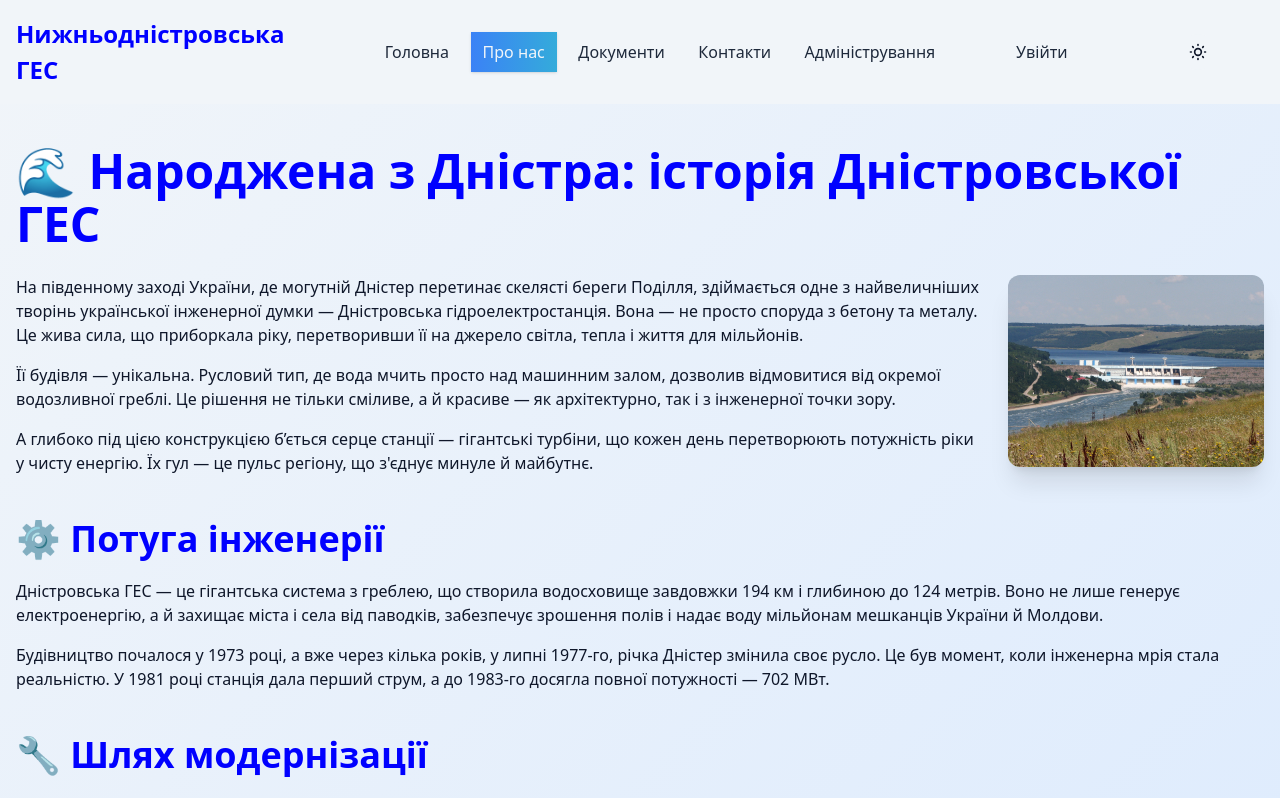
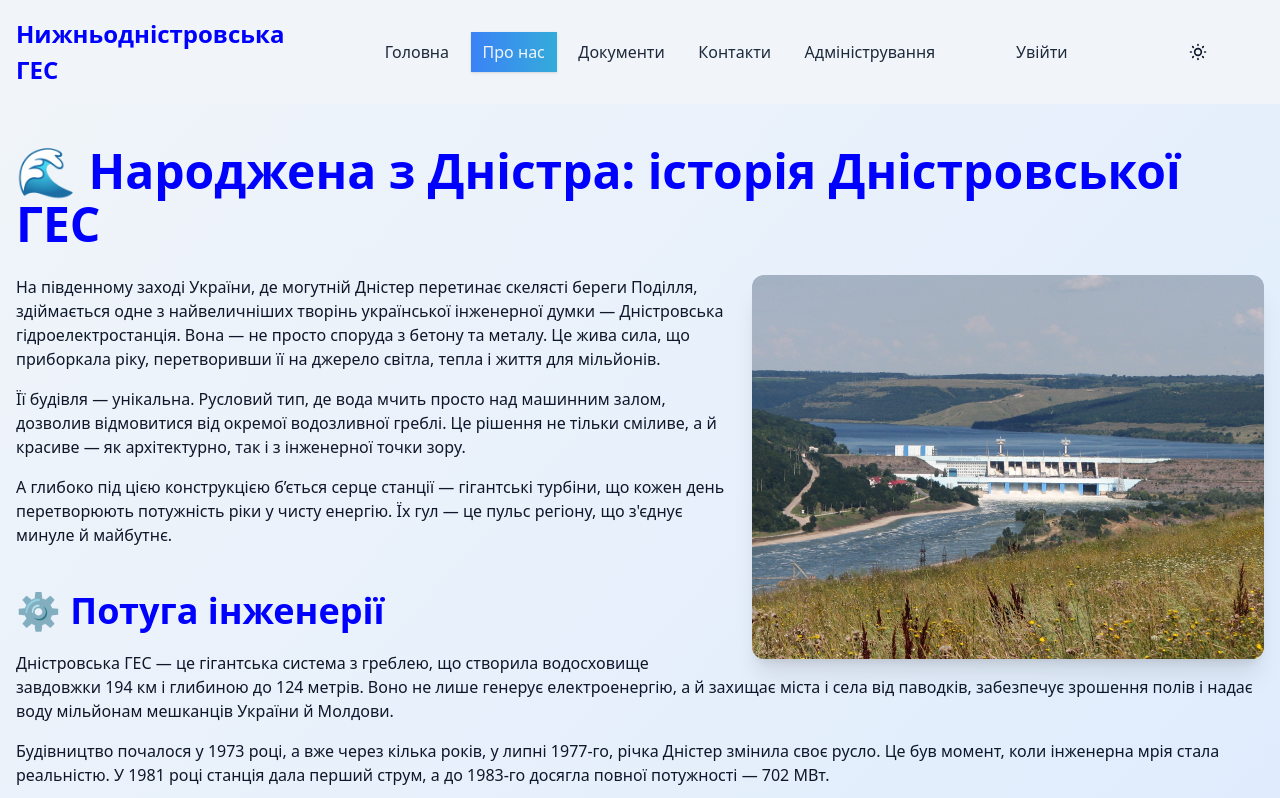
Before and after one commit to Airteg/dn-gaes, a Next.js app: page /news in a window 1280 px wide. Shown: the top 798 px of the page. Built offline with nearby package versions, Linux system fonts and the light colour scheme; no server answers.

Commit message:
removed horizontal scroll. Added global styles to window sizes. positioned the image on the "About Us" page

```diff
--- a/src/app/layout.js
+++ b/src/app/layout.js
@@ -23,7 +23,7 @@ export default function RootLayout({ children }) {
       </head>
       <body>
         <AuthProvider>
-          <div className="flex flex-col min-h-screen min-w-screen overflow-hidden">
+          <div className="flex flex-col">
             <Menu />
             <main className="min-w-full flex flex-1 justify-center mx-auto p-0 overflow-hidden">
               {children}
--- a/src/app/news/page.jsx
+++ b/src/app/news/page.jsx
@@ -10,9 +10,9 @@ export default function AboutPage() {
         <Image
           src="/img/dniester-hydroelectric-station.jpg.jpg"
           alt="Дністровська ГЕС"
-          width={256}
+          width={512}
           height={9999}
-          className="rounded-xl float-right ml-6 mb-4 shadow-xl h-auto w-64"
+          className="rounded-xl w-full xl:w-128 float-none xl:float-right ml-0 xl:ml-6 mb-4 shadow-xl h-auto"
         />
 
         <p>
--- a/src/components/documents/DocumentCard.jsx
+++ b/src/components/documents/DocumentCard.jsx
@@ -4,7 +4,7 @@ const DocumentCard = ({ title, description, filePath, className = "" }) => {
       <div
         className={`rounded-xl border bg-card m-1 text-card-foreground h-full overflow-hidden cursor-pointer bg-gradient-to-br from-blue-50 to-teal-50 border-blue-200 hover:border-blue-400 transition-all duration-300 shadow-sm hover:shadow-md hover:animate-scale-bounce`}
       >
-        <div className="p-5 h-full flex flex-col">
+        <div className="p-5 h-full flex flex-colVin">
           <h3 className="text-lg font-semibold">{title}</h3>
           <p className="text-gray-300 text-sm mb-2">{description}</p>
           <a
--- a/src/styles/globals.css
+++ b/src/styles/globals.css
@@ -14,13 +14,14 @@
   font-weight: 100 900;
   src: url("/fonts/GeistMonoVF.woff") format("woff");
 }
-
+*,
+*::before,
+*::after {
+  box-sizing: inherit;
+}
 /* Теми через CSS-змінні */
 html {
-  /* --background-image: linear-gradient(#f1f5f9, #dbeafe); */
-  /* --background-image: linear-gradient(rgba(241, 245, 249, 0.9), rgba(219, 234, 254, 0.9)); */
   --background-image: linear-gradient(to bottom right, #f1f5f9, #dbeafe);
-
   --background: rgb(248, 250, 252); /* Додаємо для MobileMenu */
   --foreground: rgb(15, 23, 42);
   --link-color: #1e293b;
@@ -64,15 +65,8 @@ html.dark {
 /* Базові стилі */
 html,
 body {
-  box-sizing: border-box;
-  padding: 0;
-  margin: 0;
-  min-height: 100vh;
-  min-width: 100vw;
-  display: flex;
-  flex-direction: column;
-  overflow: hidden;
-  @apply text-[10px] sm:text-[16px];
+  @apply box-border flex flex-col min-h-screen w-full max-w-[100vw] overflow-x-hidden m-0 p-0 text-[10px] sm:text-[16px];
+  color: var(--p-color);
 }
 
 body {
@@ -108,7 +102,8 @@ nav {
 
 /* Відео фон */
 .video-container {
-  @apply absolute inset-0 w-screen h-dvh overflow-hidden -z-10;
+  /* @apply absolute inset-0 w-screen h-dvh overflow-hidden -z-10; */
+  @apply absolute inset-0 h-dvh overflow-hidden -z-10;
 }
 
 .video-bg {
```
Also changed, not shown: 1 other file (tests, documents, lock files or other folders).
